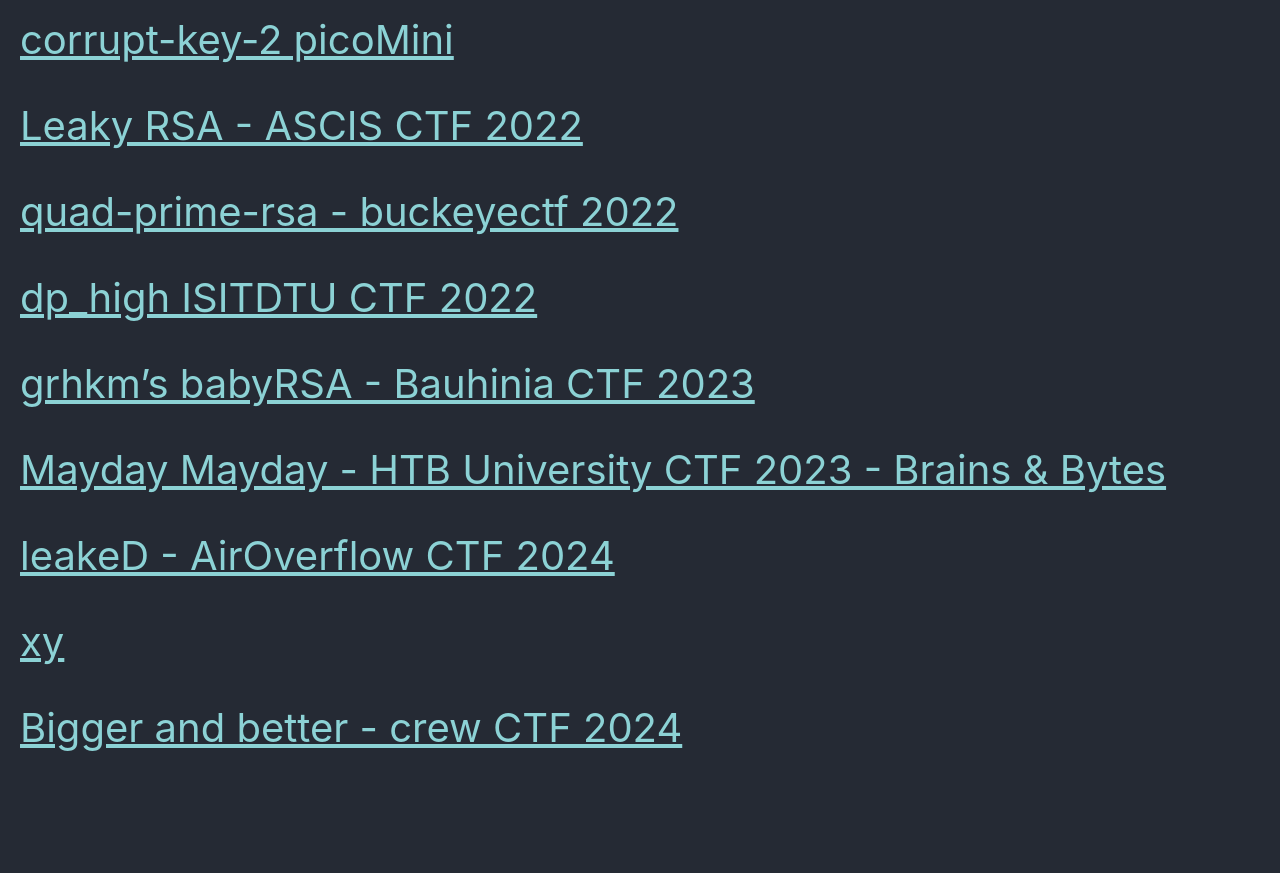
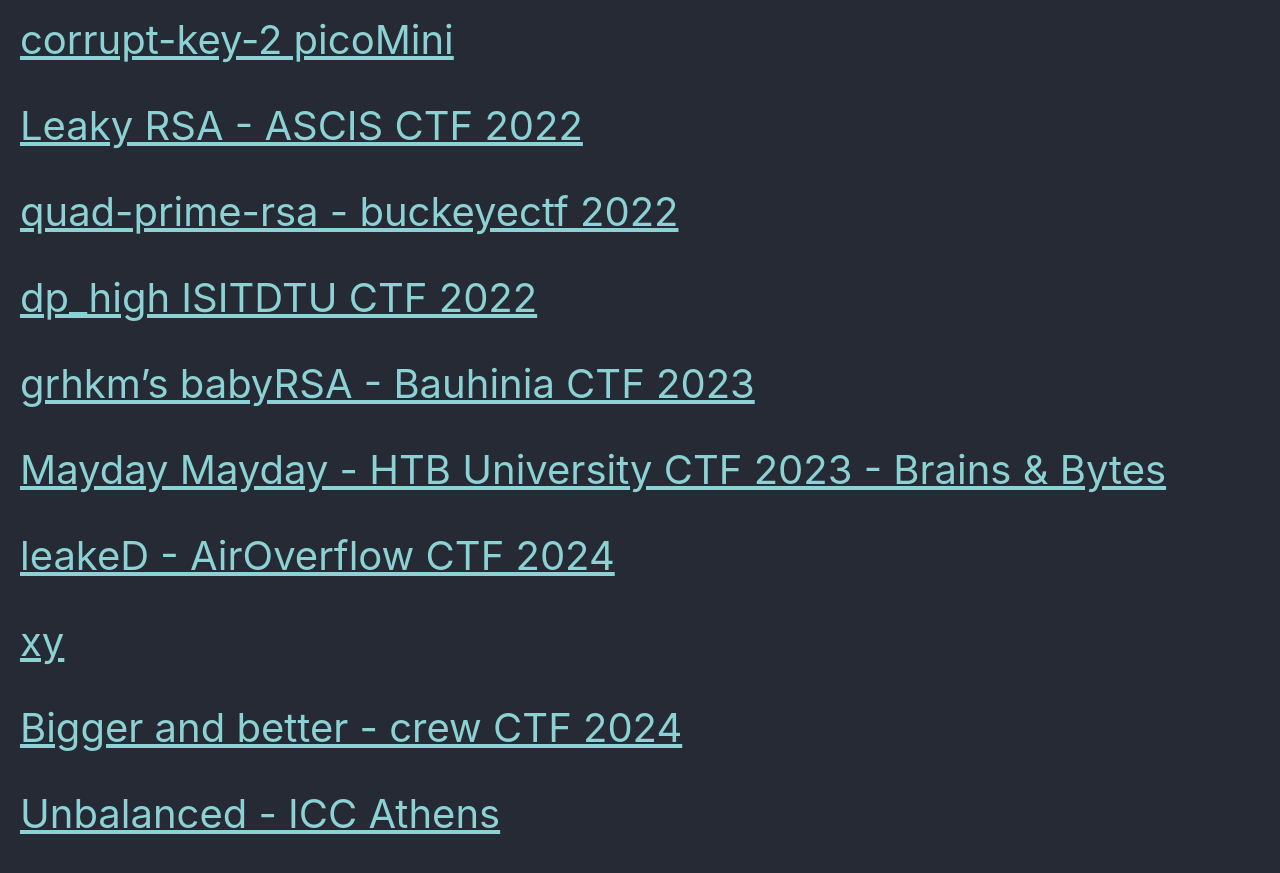
Before and after one commit to Connor-McCartney/Connor-McCartney.github.io, a Jekyll site: the page built from _pages/cryptography/small-roots/small-roots.md, in a window 1280 px wide and 900 px high, scrolled down 710 px. Shown: the top 873 px of the window. Built offline with Jekyll 4.4.1, drawn with Linux system fonts in a browser that asks for light colours; cached includes are drawn as plain includes; before the commit the page ends 1524 px from its top, so only the background shows below that.

Commit message:
Update small-roots.md

```diff
--- a/_pages/cryptography/small-roots/small-roots.md
+++ b/_pages/cryptography/small-roots/small-roots.md
@@ -36,3 +36,6 @@ title: Coppersmith's Small Roots
 
 
 <span style="font-size:2em;">   [Bigger and better - crew CTF 2024](/cryptography/small-roots/Bigger-and-better-crew-CTF-2024)       </span> <br>
+
+
+<span style="font-size:2em;">   [Unbalanced - ICC Athens](/cryptography/small-roots/Unbalanced-ICCAthens)       </span> <br>
```
